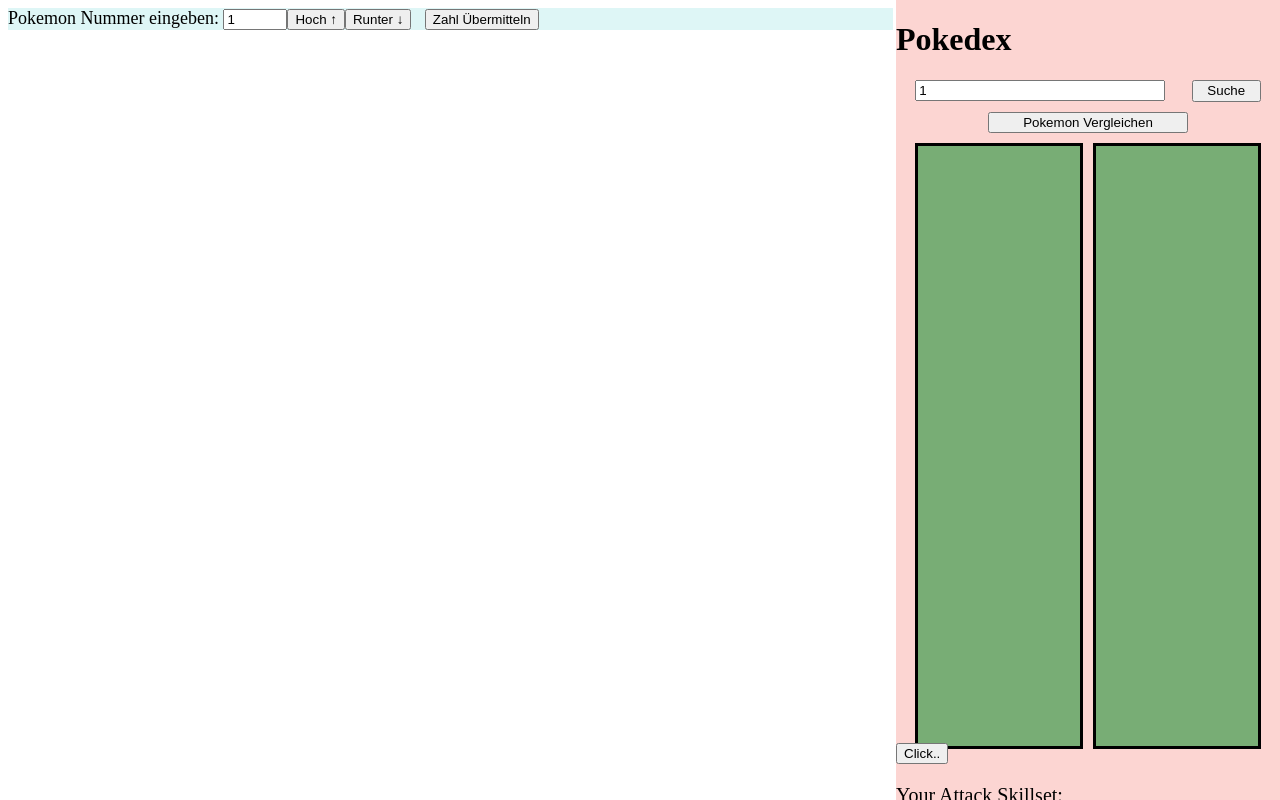
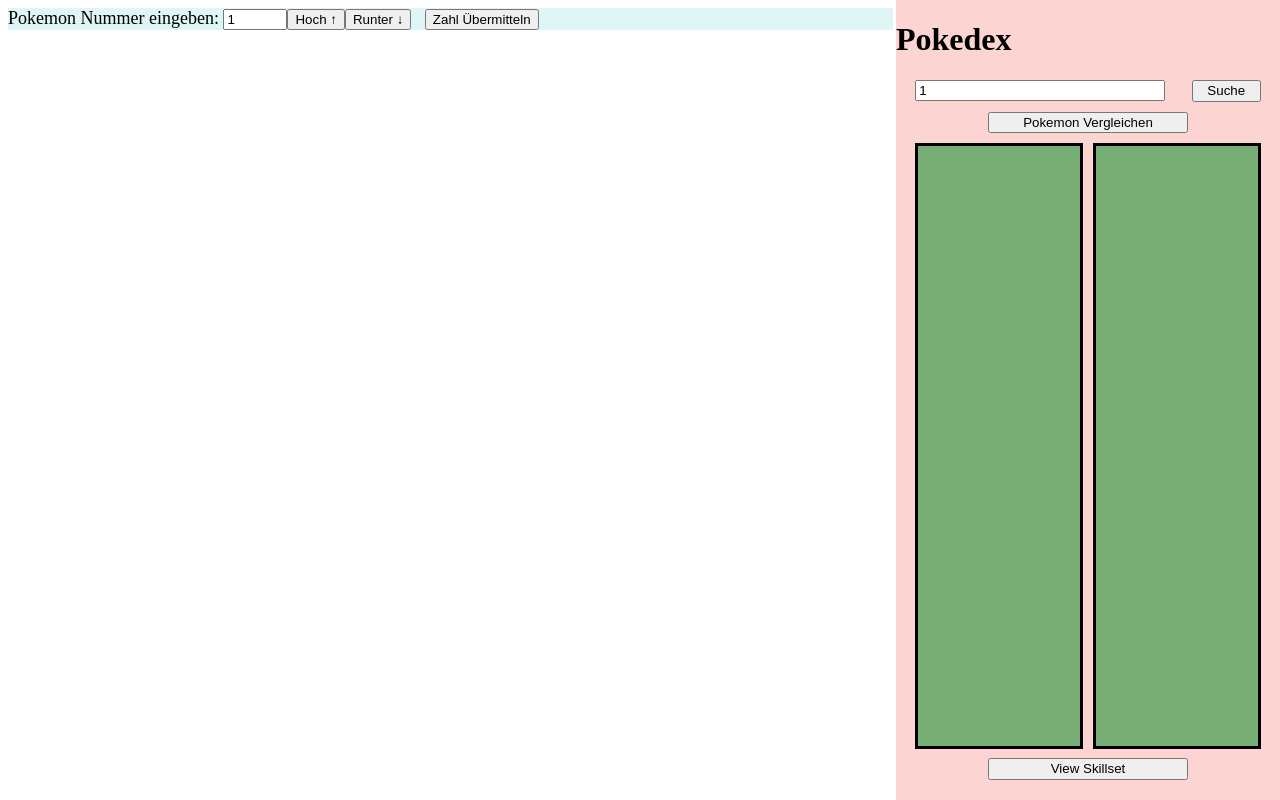
Before and after one commit to OsgFreeze/VuePokeApp, a Vue app: page / in a window 1280 px wide. Built offline with nearby package versions, Linux system fonts and the light colour scheme.

Commit message:
Rename comparePokemon -> showTypeRelations+Button

```diff
--- a/src/components/sideBarPokedex/displayPokemonSideBar.vue
+++ b/src/components/sideBarPokedex/displayPokemonSideBar.vue
@@ -37,17 +37,17 @@
     </div>
   </div>
 
-    <comparePokemon :übergebeneTypen="this.pokemonTypes"/>
+    <showTypeRelations :übergebeneTypen="this.pokemonTypes"/>
 
 </template>
 
 
 <script>
 import axios from 'axios'
-import comparePokemon from './comparePokemon.vue'
+import showTypeRelations from './showTypeRelations.vue'
   export default {
     components: {
-      comparePokemon,
+      showTypeRelations,
     },
     data(){
       return {
--- a/src/components/sideBarPokedex/comparePokemon.vue
+++ b/src/components/sideBarPokedex/showTypeRelations.vue
@@ -1,6 +1,8 @@
 <template>
   <div class="TypeRelationsWindow">
-    <button @click="setTypes"> Click..</button>
+    <div class="ViewSkillset">
+      <button class="ViewSkillsetButton" @click="setTypes"> View Skillset</button>
+    </div>
     <p style="font-size: 20px; text-decoration: underline"> Your Attack Skillset: </p>
 
     <div class="TypeRelations">
@@ -325,6 +327,18 @@
   width: 100%;
 }
 
+.ViewSkillset{
+  height: 20px;
+  width: 100%;
+  text-align: center;
+  margin-top: 15px;
+}
+
+.ViewSkillsetButton{
+  height: 22px;
+  width: 200px;
+}
+
 .TypeRelations{
   display: flex;
   flex-direction: row;
```
